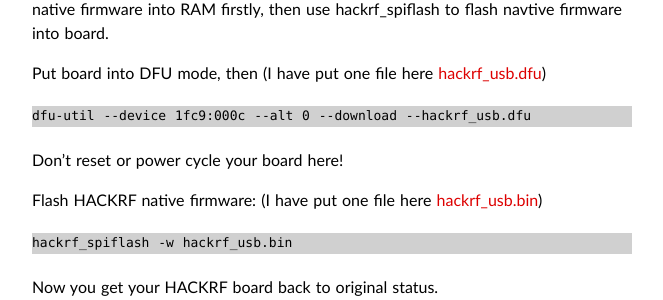
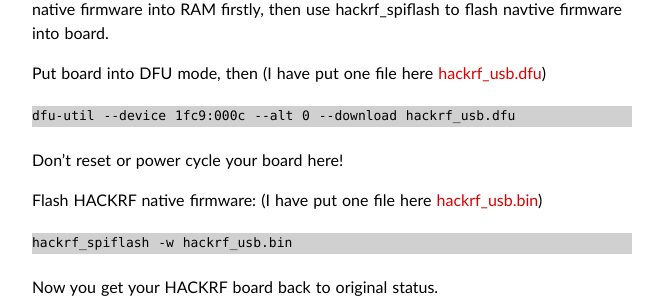
Before and after one commit to sdr-x/sdr-x.github.io, a Jekyll site: the page built from _posts/2015-07-11-abar.md, in a window 1280 px wide. Shown: the part 1836-2136 px from the top of the page, without its empty margins (308-971 px from the left). Built offline with Jekyll 4.4.1, drawn with Linux system fonts in a browser that asks for light colours; some web fonts are replaced; Markdown is read by kramdown in place of the engine named in the settings; comment, search, counter and statistics services are not loaded.

```diff
--- a/_posts/2015-07-11-abar.md
+++ b/_posts/2015-07-11-abar.md
@@ -63,7 +63,7 @@ Because my firmware doesn't support hackrf_spiflash, you have to DFU HACKRF nati
 
 Put board into DFU mode, then (I have put one file here [hackrf_usb.dfu](https://github.com/sdr-x/sdr-x.github.io/blob/master/_resource/hackrf_usb.dfu))
 
-    dfu-util --device 1fc9:000c --alt 0 --download --hackrf_usb.dfu
+    dfu-util --device 1fc9:000c --alt 0 --download hackrf_usb.dfu
 
 Don't reset or power cycle your board here!
 
```
